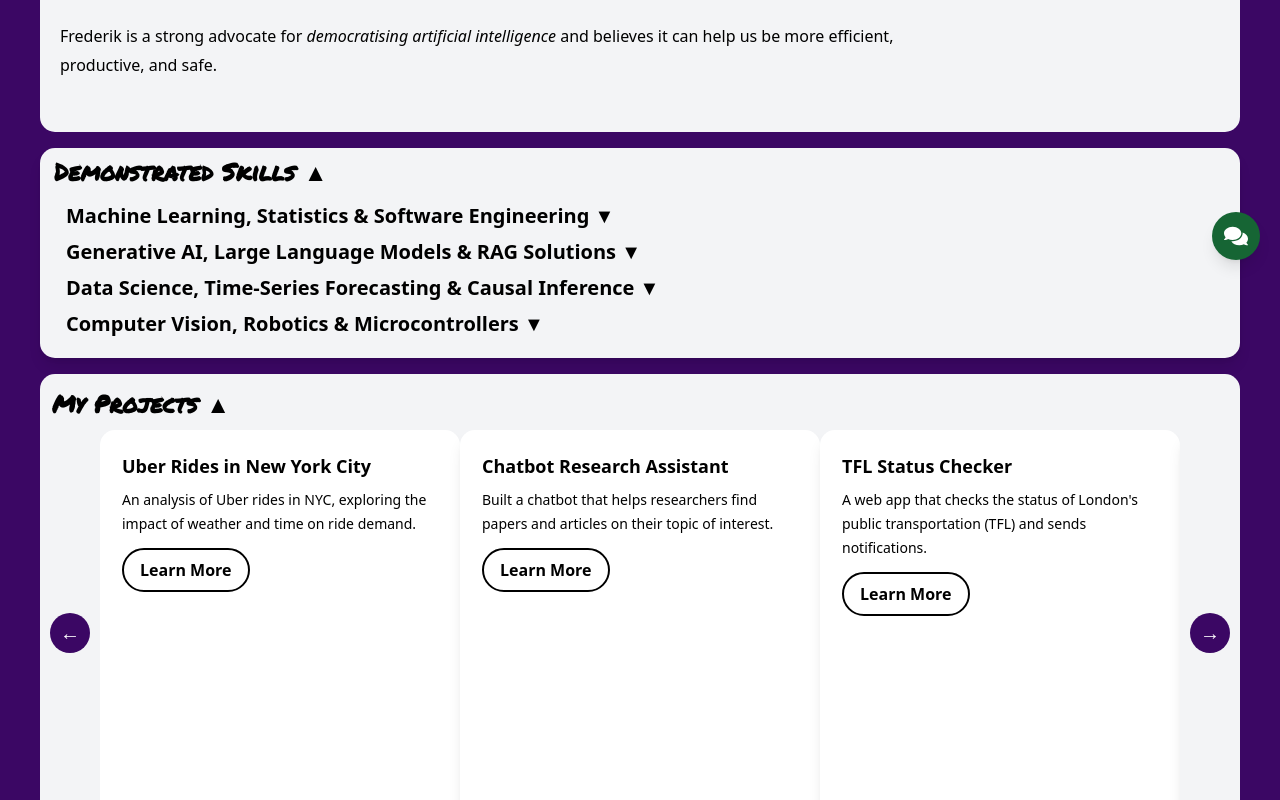
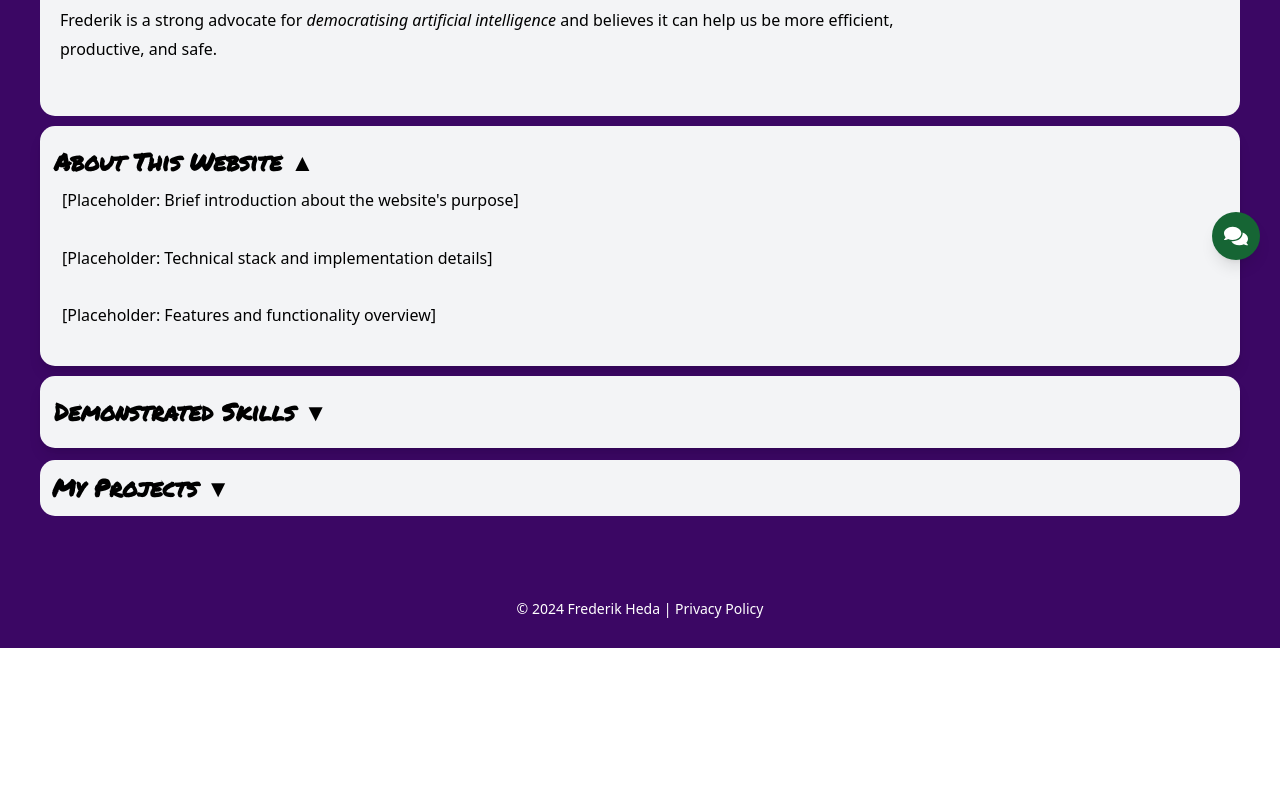
Before and after one commit to Fredheda/Portfolio, a React (Vite) app in the folder frontend/: page / in a window 1280 px wide. Shown: the part 520-1320 px from the top of the page. After the commit the page ends 1168 px from the top, so only its background shows below. Built offline with nearby package versions, Linux system fonts and the light colour scheme.

Commit message:
style changes

```diff
--- a/frontend/src/App.jsx
+++ b/frontend/src/App.jsx
@@ -27,11 +27,11 @@ function App() {
 
 function MainContent() {
   return (
-    <div className="space-y-4">
-      <section className="mb-1">
+    <div>
+      <section>
         <About />
       </section>
-      <section className="mb-1">
+      <section className="mb-2 py-2">
         <Projects />
       </section>
     </div>
--- a/frontend/src/components/About.jsx
+++ b/frontend/src/components/About.jsx
@@ -7,7 +7,7 @@ const About = () => {
     <>
       <section
         id="about"
-        className="bg-gray-100 py-4 px-5 rounded-[15px] w-full max-w-[1200px] mx-auto my-4 text-center font-montserrat"
+        className="bg-gray-100 py-4 px-5 rounded-[15px] w-full max-w-[1200px] mx-auto mb-2.5 text-center font-montserrat"
       >
         <h2 className="font-permanent-marker text-2xl text-left text-black mb-5 font-semibold">About Me</h2>
 
@@ -32,10 +32,33 @@ const About = () => {
       </section>
 
       <section
+        id="website-info"
+        className="bg-gray-100 py-4 px-2.5 rounded-[15px] shadow-lg w-full max-w-[1200px] mx-auto my-2.5 text-center font-montserrat flex flex-col"
+      >
+        <ExpandableBox
+          title="About This Website"
+          className="font-permanent-marker text-2xl text-left text-black font-semibold"
+          defaultExpanded={true}
+        >
+          <div className="flex-grow min-w-[280px] text-base text-black leading-[1.8] text-left">
+            <div className="rounded-lg mb-4">
+              <p>
+                [Placeholder: Brief introduction about the website's purpose]
+                <br /><br />
+                [Placeholder: Technical stack and implementation details]
+                <br /><br />
+                [Placeholder: Features and functionality overview]
+              </p>
+            </div>
+          </div>
+        </ExpandableBox>
+      </section>
+
+      <section
         id="skills"
-        className="bg-gray-100 py-1 px-2.5 rounded-[15px] shadow-lg w-full max-w-[1200px] mx-auto my-1 text-center font-montserrat flex flex-col"
+        className="bg-gray-100 py-4 px-2.5 rounded-[15px] shadow-lg w-full max-w-[1200px] mx-auto mt-2.5 text-center font-montserrat flex flex-col"
       >
-          <ExpandableBox title="Demonstrated Skills" className="font-permanent-marker text-2xl text-left text-black font-semibold" defaultExpanded={true}>
+          <ExpandableBox title="Demonstrated Skills" className="font-permanent-marker text-2xl text-left text-black font-semibold">
           <div className="text-left mt-2.5">
             <ExpandableBox
               title="Machine Learning, Statistics & Software Engineering"
--- a/frontend/src/components/Projects.jsx
+++ b/frontend/src/components/Projects.jsx
@@ -72,11 +72,10 @@ const Projects = () => {
   };
 
   return (
-    <section className="bg-gray-100 px-12 pt-2.5 pb-1 rounded-[15px] max-w-[1200px] mx-auto my-1 text-center overflow-hidden font-montserrat">
+    <section className="bg-gray-100 px-12 py-2 rounded-[15px] max-w-[1200px] mx-auto my-1 text-center overflow-hidden font-montserrat flex flex-col justify-center">
       <ExpandableBox
         title="My Projects"
         className="font-permanent-marker text-2xl text-left text-black font-semibold -ml-10"
-        defaultExpanded={true}
       >
         <div className="mt-2.5 pb-6">
           <Slider {...settings}>
```
